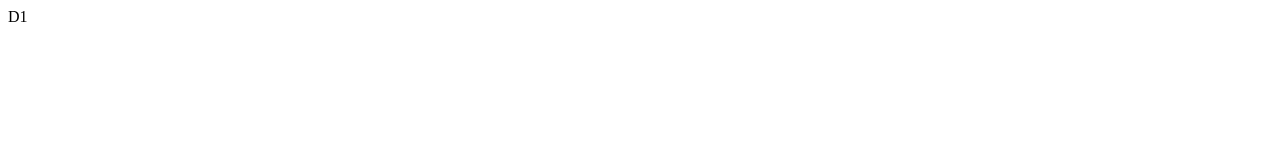
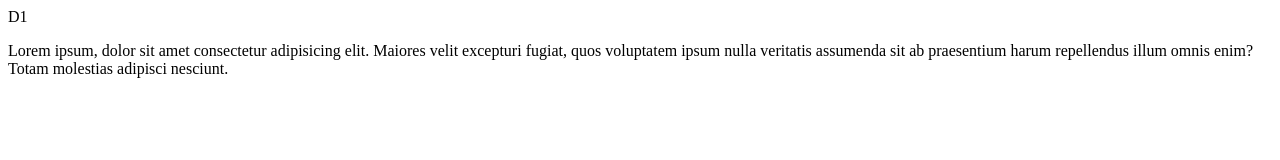
Before and after one commit to Oleksandr-CBS/My-GITHUB, a plain HTML site: page abc.html in a window 1280 px wide. Drawn offline with Linux system fonts and the light colour scheme.

Commit message:
Add div with p in registration

```diff
--- a/abc.html
+++ b/abc.html
@@ -1,11 +1,19 @@
 <!DOCTYPE html>
 <html lang="en">
+
 <head>
     <meta charset="UTF-8">
     <meta name="viewport" content="width=device-width, initial-scale=1.0">
     <title>Document</title>
 </head>
+
 <body>
     <div>D1</div>
+    <div>
+        <p>Lorem ipsum, dolor sit amet consectetur adipisicing elit. Maiores velit excepturi fugiat, quos voluptatem
+            ipsum nulla veritatis assumenda sit ab praesentium harum repellendus illum omnis enim? Totam molestias
+            adipisci nesciunt.</p>
+    </div>
 </body>
+
 </html>
```
